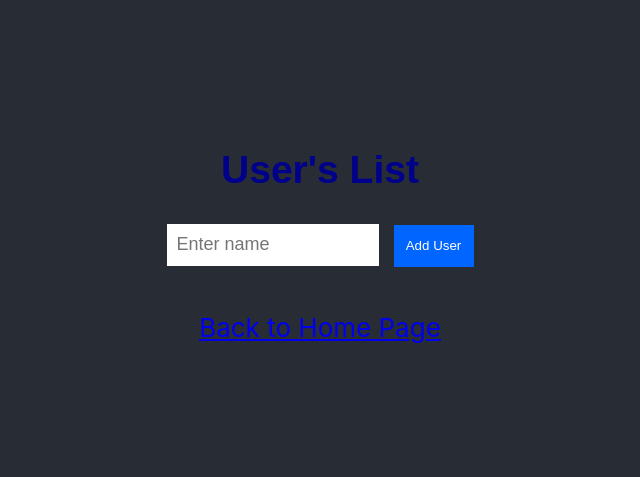
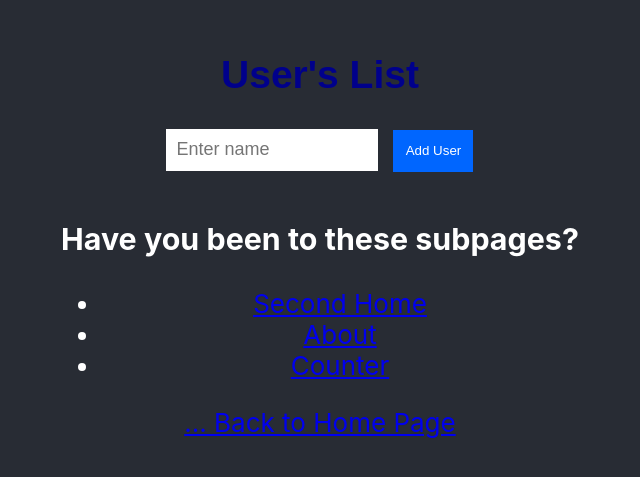
Before and after one commit to ulajeziorna20/react-router-app, a React (Create React App) app: page /users-list in a window 1280 px wide. Shown: the part 171-648 px from the top of the page, without its empty margins (320-960 px from the left). Built offline with nearby package versions, Linux system fonts and the light colour scheme.

Commit message:
zaimplementowanie linku powrotnego do HomePage kazdemu komponentowi...obnapisanie linków do innnych podstron w UsersList

```diff
--- a/src/About.js
+++ b/src/About.js
@@ -1,5 +1,5 @@
 import React from "react";
-// import { Link } from "react-router-dom"
+import { Outlet, Link } from "react-router-dom"
 
 
 function About() {
@@ -15,6 +15,9 @@ function About() {
       <nav>
         {/* <Link to="/">Home</Link> */}
       </nav>
+      <nav className="main-navigation">
+        <Link to="/" className="link-main-list"> ... Back to Home Page</Link>
+      </nav>
     </>
   );
 }
--- a/src/Home.js
+++ b/src/Home.js
@@ -1,21 +1,25 @@
-import React from "react";
-// import { Link } from "react-router-dom";
-
+import React from "react"
+import { Outlet, Link } from "react-router-dom"
 
 function Home() {
   return (
     <>
       <main>
         <h2>Welcome to the Second Home!</h2>
-        <p>I was a trial homepage! Now I am one of the children of the App Route!</p>
+        <p>
+          I was a trial homepage! Now I am one of the children of the App Route!
+        </p>
       </main>
-      <nav>
-
+      <nav></nav>
+      <br />
+      <nav className="main-navigation">
+        <Link to="/" className="link-main-list">
+          {" "}
+          ... Back to Home Page
+        </Link>
       </nav>
     </>
-  );
+  )
 }
 
-
-
-export default Home;
+export default Home
--- a/src/components/counter/Counter.js
+++ b/src/components/counter/Counter.js
@@ -4,7 +4,7 @@ import ClockFunctional from "./ClockFunctional"
 import "./css/Counter.css"
 import Display from "./Display"
 import Step from "./Step"
-// import { Link } from "react-router-dom"
+import { Outlet, Link } from "react-router-dom"
 
 const Counter = (props) => {
   const [counterValue, setCounterValue] = useState(props.initValue)
@@ -51,8 +51,13 @@ const Counter = (props) => {
         ) : (
           <span onClick={showHideClock}>Show clock</span>
         )}
+        <nav className="main-navigation">
+          <Link to="/" className="link-main-list">
+            {" "}
+            ... Back to Home Page
+          </Link>
+        </nav>
       </div>
-      {/* <Link to="/users-list">UsersList</Link> */}
     </div>
   )
 }
--- a/src/components/userList/UsersList.js
+++ b/src/components/userList/UsersList.js
@@ -1,7 +1,7 @@
 import React, { useState } from "react"
 import "./css/UsersList.css"
 import ListToDisplay from "./ListToDisplay"
-import { Link } from "react-router-dom"
+import { Outlet, Link } from "react-router-dom"
 
 const UsersList = () => {
   const [name, setName] = useState("")
@@ -47,7 +47,36 @@ const UsersList = () => {
 
         <ListToDisplay userList={userList} deleteUserMth={deleteUser} />
       </div>
-      <Link to="/">Back to Home Page</Link>
+      <h3>Have you been to these subpages?</h3>
+      <nav className="users-list-navigation">
+        <ul>
+          <li>
+            {" "}
+            <Link to="/second-home" className="link-main-list">
+              Second Home
+            </Link>
+          </li>
+          <li>
+            {" "}
+            <Link to="/about" className="link-main-list">
+              About
+            </Link>
+          </li>
+          <li>
+            {" "}
+            <Link to="/counter" className="link-main-list">
+              Counter
+            </Link>
+          </li>
+        </ul>
+      </nav>
+
+      <nav className="main-navigation">
+        <Link to="/" className="link-main-list">
+          {" "}
+          ... Back to Home Page
+        </Link>
+      </nav>
     </section>
   )
 }
```
